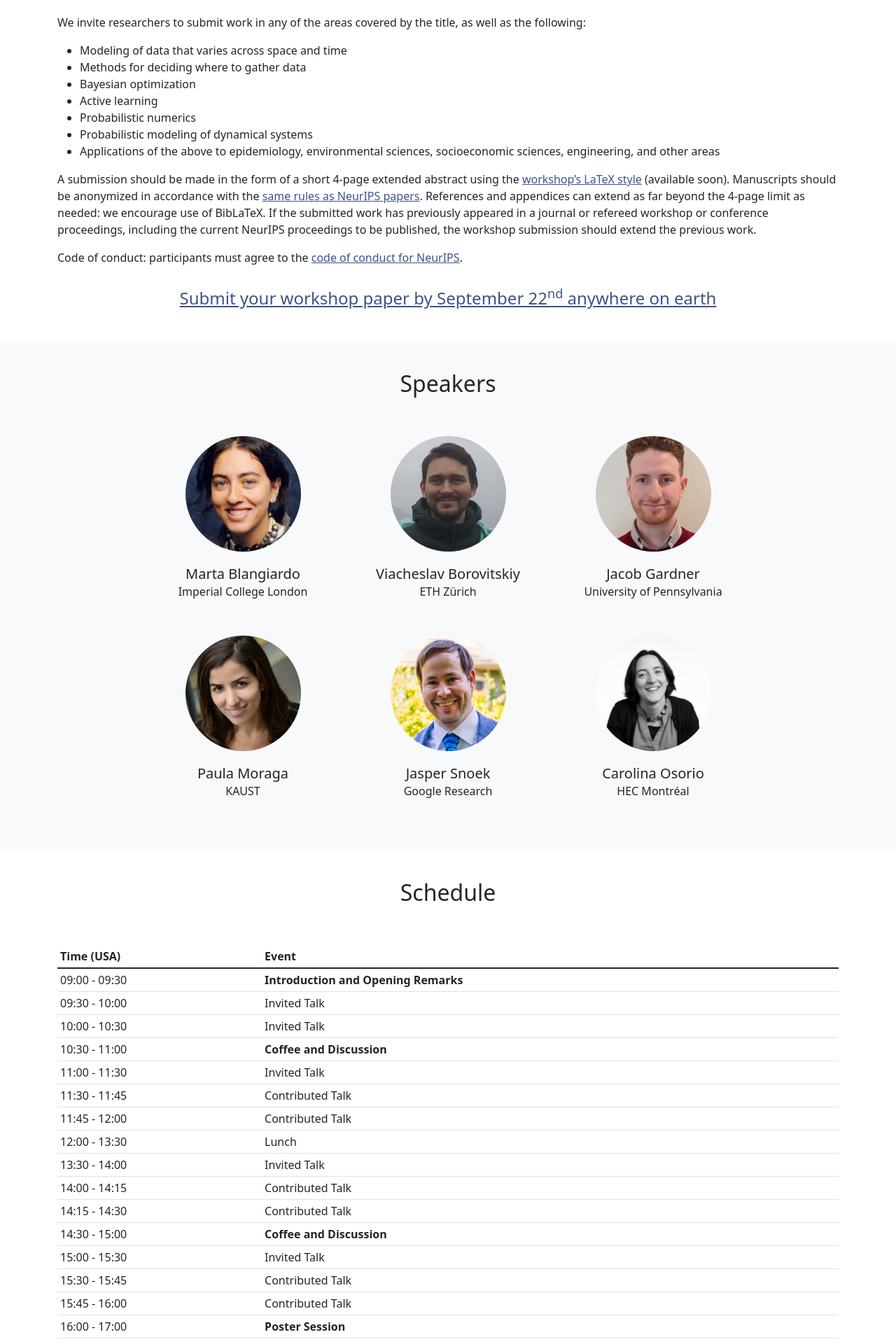
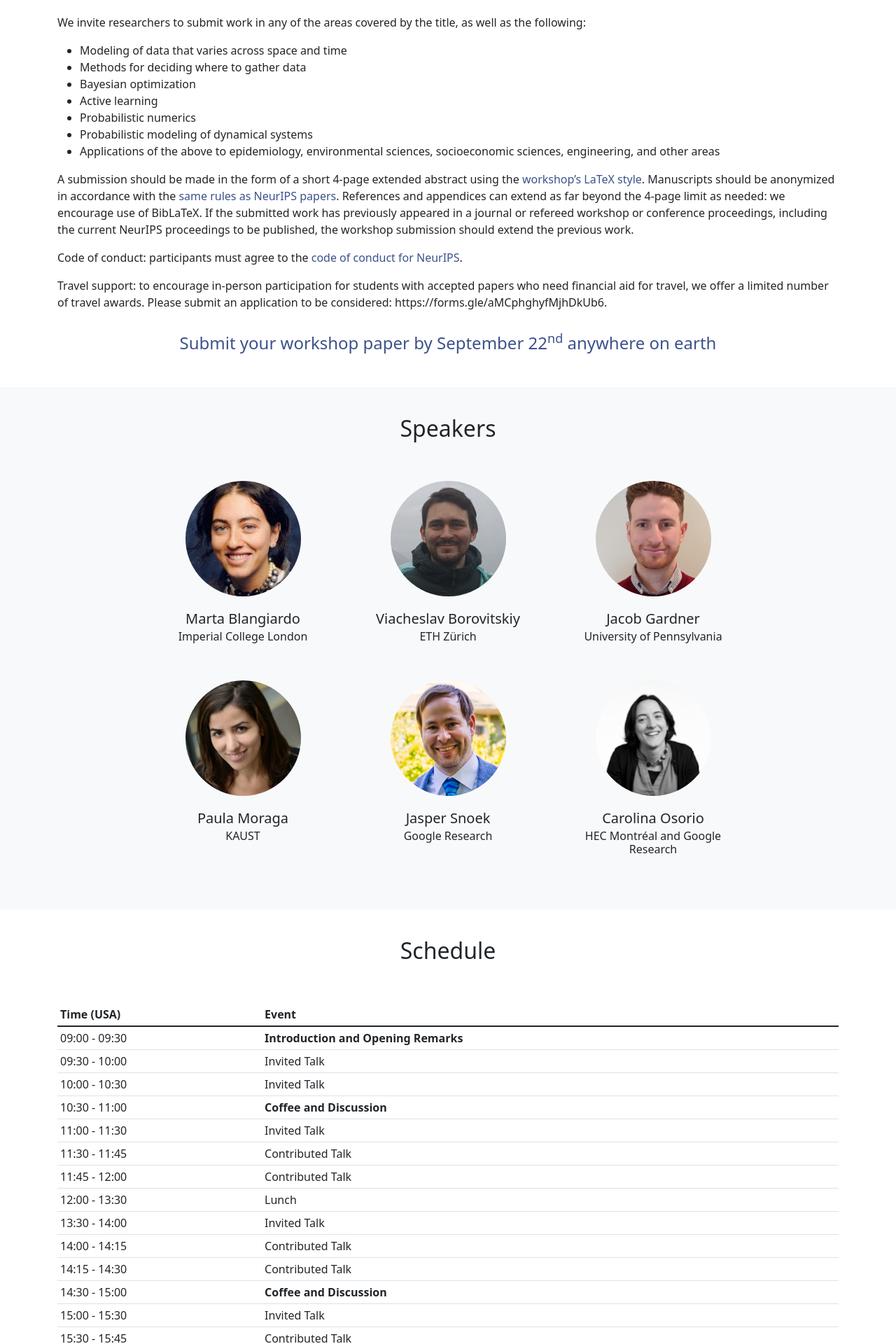
Before and after one commit to gp-seminar-series/neurips-2022, a Jekyll site: the page built from index.html, in a window 1280 px wide. Shown: the part 1124-3044 px from the top of the page at 70% size. Built offline with Jekyll 4.4.1, drawn with Linux system fonts in a browser that asks for light colours; nearby versions of some CDN libraries.

Commit message:
Add style file.

```diff
--- a/_includes/head.html
+++ b/_includes/head.html
@@ -47,6 +47,7 @@
 
         a {
             color: #3b528b;
+            text-decoration: none;
         }
 
         a.link-dark:hover {
--- a/speakers.html
+++ b/speakers.html
@@ -3,7 +3,7 @@
 ---
 
 {% assign speakers = "Marta Blangiardo<>Viacheslav Borovitskiy<>Jacob Gardner<>Paula Moraga<>Jasper Snoek<>Carolina Osorio" | split: "<>" %}
-{% assign institutions = "Imperial College London<>ETH Zürich<>University of Pennsylvania<>KAUST<>Google Research<>HEC Montréal" | split: "<>" %}
+{% assign institutions = "Imperial College London<>ETH Zürich<>University of Pennsylvania<>KAUST<>Google Research<>HEC Montréal and Google Research" | split: "<>" %}
 {% assign urls = "https://www.imperial.ac.uk/people/m.blangiardo<>http://vab.im/<>https://jacobrgardner.github.io/<>https://www.paulamoraga.com/<>https://research.google/people/JasperSnoek/<>https://www.carolinaosorio.net/" | split: "<>" %}
 
 <h1 class="h2 text-center pt-3 pb-5">Speakers</h1>
@@ -11,7 +11,7 @@
 <div class="row justify-content-center text-center">
     {% for name in speakers %}
     <div class="col-12 col-sm-3 mx-1 mb-5">
-        <a class="link-dark text-decoration-none" href="{{ urls[forloop.index0] }}">
+        <a class="link-dark" href="{{ urls[forloop.index0] }}">
             <img class="img-fluid rounded-circle mb-3 px-5 px-sm-1 px-md-3 px-xl-5" alt="{{ name }}" src="{{ name | downcase | replace: ' ', '-' | prepend: '/assets/speakers/' | relative_url }}.jpg">
             <h2 class="h5 my-1">{{ name }}</h2>
             <h3 class="h6 my-1">{{ institutions[forloop.index0] }}</h3>
--- a/submissions.html
+++ b/submissions.html
@@ -14,11 +14,13 @@
 - Probabilistic modeling of dynamical systems
 - Applications of the above to epidemiology, environmental sciences, socioeconomic sciences, engineering, and other areas
 
-A submission should be made in the form of a short 4-page extended abstract using the [workshop's LaTeX style](/#) (available soon).
+A submission should be made in the form of a short 4-page extended abstract using the [workshop's LaTeX style](assets/gpsmdms_2022.sty).
 Manuscripts should be anonymized in accordance with the [same rules as NeurIPS papers](https://neurips.cc/Conferences/2022/CallForPapers).
 References and appendices can extend as far beyond the 4-page limit as needed: we encourage use of BibLaTeX.
 If the submitted work has previously appeared in a journal or refereed workshop or conference proceedings, including the current NeurIPS proceedings to be published, the workshop submission should extend the previous work.
 
 Code of conduct: participants must agree to the <a href="https://neurips.cc/public/CodeOfConduct">code of conduct for NeurIPS</a>.
 
+Travel support: to encourage in-person participation for students with accepted papers who need financial aid for travel, we offer a limited number of travel awards. Please submit an application to be considered: https://forms.gle/aMCphghyfMjhDkUb6.
+
 <p class="h4 text-center py-3"><a href="https://cmt3.research.microsoft.com/GPSMDMS2022/">Submit your workshop paper by September 22<sup>nd</sup> anywhere on earth</a></p>
```
Also changed, not shown: 1 other file.
